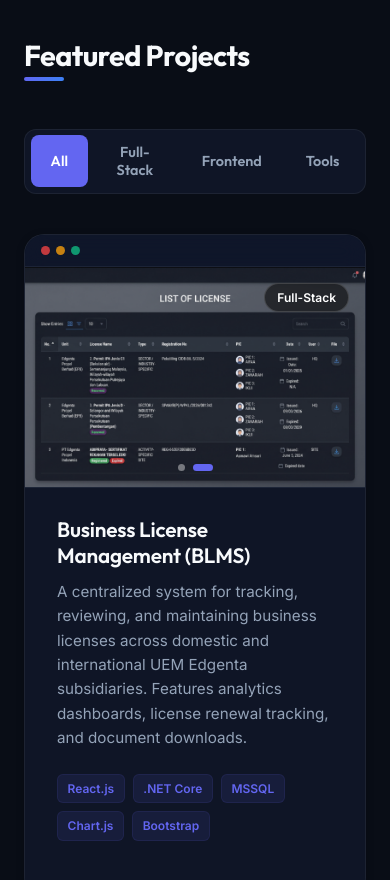
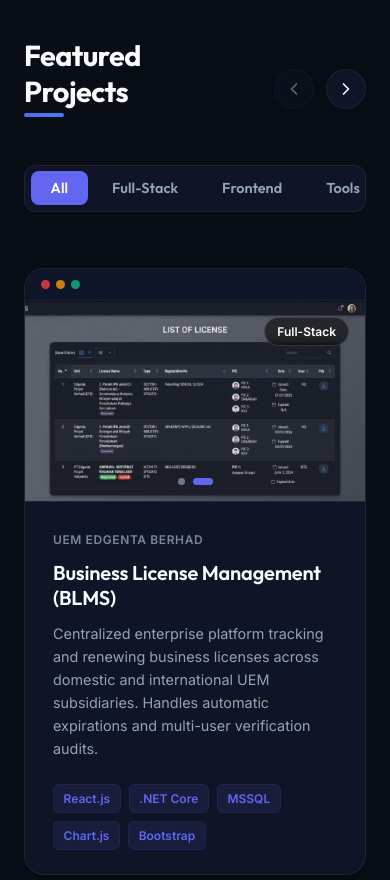
Before and after one commit to azharyusof/digital-resume, a Vue app: page / in a window 390 px wide. Shown: the part 6560-7440 px from the top of the page. Built offline with nearby package versions, Linux system fonts and the light colour scheme.

Commit message:
feat: transform projects grid into fully responsive swiper slider with all 9 professional projects

```diff
--- a/src/components/ResumeProjects.vue
+++ b/src/components/ResumeProjects.vue
@@ -1,27 +1,27 @@
 <script setup>
 import { ref, computed } from 'vue'
 import { Swiper, SwiperSlide } from 'swiper/vue'
-import { Pagination, Autoplay } from 'swiper/modules'
-import { ExternalLink } from '@lucide/vue'
+import { Pagination, Autoplay, Navigation } from 'swiper/modules'
+import { ExternalLink, ChevronLeft, ChevronRight } from '@lucide/vue'
 
 // Import Swiper styles
 import 'swiper/css'
 import 'swiper/css/pagination'
+import 'swiper/css/navigation'
 
 // Import assets
 import blmsDashboard from '../assets/blms_dashboard.png'
 import blmsList from '../assets/blms_list.png'
 
 const activeFilter = ref('All')
-
-const filters = ['All', 'Full-Stack', 'Frontend', 'Tools']
-
-const swiperModules = [Pagination, Autoplay]
+const filters = ['All', 'Full-Stack', 'Frontend', 'Tools', 'DevOps']
+const swiperModules = [Pagination, Autoplay, Navigation]
 
 const projects = [
   {
     title: 'Business License Management (BLMS)',
-    description: 'A centralized system for tracking, reviewing, and maintaining business licenses across domestic and international UEM Edgenta subsidiaries. Features analytics dashboards, license renewal tracking, and document downloads.',
+    company: 'UEM Edgenta Berhad',
+    description: 'Centralized enterprise platform tracking and renewing business licenses across domestic and international UEM subsidiaries. Handles automatic expirations and multi-user verification audits.',
     category: 'Full-Stack',
     tech: ['React.js', '.NET Core', 'MSSQL', 'Chart.js', 'Bootstrap'],
     demoUrl: 'https://example.com',
@@ -31,7 +31,8 @@
   },
   {
     title: 'Workforce Management System (WMS)',
-    description: 'An enterprise system designed for team administration, scheduling, attendance logging, overtime computations, leave applications, and analytical reporting.',
+    company: 'XOX Technology Berhad',
+    description: 'Enterprise team management platform for attendance logging, shift scheduling, overtime calculations, leave workflows, and analytical reporting services.',
     category: 'Full-Stack',
     tech: ['Vue.js', 'Laravel', 'MySQL', 'Tailwind CSS'],
     demoUrl: 'https://example.com',
@@ -40,8 +41,9 @@
     images: []
   },
   {
-    title: 'SIRIM Label Scanner Mobile App',
-    description: 'A scanning and verification app deployed to Google Play Store, AppGallery, and App Store. Allows users to scan and authenticate product label details.',
+    title: 'Enhanced SIRIM Label Scanner',
+    company: 'XOX Technology Berhad',
+    description: 'Cross-platform mobile application deployed on major stores, enabling consumers to verify product authenticity, certifications, and access detailed data sheets.',
     category: 'Frontend',
     tech: ['Flutter', '.NET 8', 'MSSQL', 'REST APIs'],
     demoUrl: 'https://example.com',
@@ -51,12 +53,68 @@
   },
   {
     title: 'Vending Machine System (VMS)',
-    description: 'An IoT vending machine management and dashboard system. Handles inventory logging, sales reporting, and vending machine telemetry APIs.',
-    category: 'Tools',
+    company: 'XOX Technology Berhad',
+    description: 'IoT vending machine integration managing payment gateways, digital product catalogs, remote hardware telemetry, and machine maintenance APIs.',
+    category: 'Full-Stack',
     tech: ['Android Native', 'Laravel', 'MySQL', 'Java / Kotlin'],
     demoUrl: 'https://example.com',
     githubUrl: 'https://github.com',
     gradient: 'linear-gradient(135deg, #f59e0b, #eab308)',
+    images: []
+  },
+  {
+    title: 'Travel Management (Edgenta Travel)',
+    company: 'UEM Edgenta Berhad',
+    description: 'Organisational travel booking portal streamlining flight, accommodation, transport scheduling, and claim workflows for corporate staff.',
+    category: 'Frontend',
+    tech: ['Vue.js', '.NET Core', 'MSSQL', 'Bootstrap'],
+    demoUrl: 'https://example.com',
+    githubUrl: 'https://github.com',
+    gradient: 'linear-gradient(135deg, #3b82f6, #06b6d4)',
+    images: []
+  },
+  {
+    title: 'DevOps & CI/CD Infrastructure',
+    company: 'UEM Edgenta Berhad',
+    description: 'Enterprise DevOps pipeline automating code quality audits, container builds, monitoring telemetry, security compliance, and credential storage.',
+    category: 'DevOps',
+    tech: ['GitHub Actions', 'Docker', 'ELK Stack', 'Grafana', 'HashiCorp Vault', 'K6', 'Playwright', 'SonarQube'],
+    demoUrl: 'https://example.com',
+    githubUrl: 'https://github.com',
+    gradient: 'linear-gradient(135deg, #1f2937, #111827)',
+    images: []
+  },
+  {
+    title: 'Gatepass Management System (GMS)',
+    company: 'Felda Prodata System Sdn Bhd',
+    description: 'Real-time monitoring and logistics control system tracking palm oil lorry movements, security clearing, and mill entry/exit gates.',
+    category: 'Full-Stack',
+    tech: ['.NET MVC', 'MSSQL', 'C#', 'JavaScript'],
+    demoUrl: 'https://example.com',
+    githubUrl: 'https://github.com',
+    gradient: 'linear-gradient(135deg, #8b5cf6, #d946ef)',
+    images: []
+  },
+  {
+    title: 'Palm Fruit Grading System',
+    company: 'Felda Prodata System Sdn Bhd',
+    description: 'Weighing bridge integration and fruit grading system automating thermal receipt printing and regional management reporting.',
+    category: 'Tools',
+    tech: ['.NET MVC', 'MSSQL', 'C#', 'Hardware Integration'],
+    demoUrl: 'https://example.com',
+    githubUrl: 'https://github.com',
+    gradient: 'linear-gradient(135deg, #f43f5e, #ec4899)',
+    images: []
+  },
+  {
+    title: 'FELDA GIS Plantation System',
+    company: 'Felda Prodata System Sdn Bhd',
+    description: 'Geospatial plantation dashboard mapping oil palm trees, asset coordinates, and residential areas in FELDA sectors.',
+    category: 'Frontend',
+    tech: ['React.js', 'Laravel', 'MSSQL', 'GIS / Leaflet'],
+    demoUrl: 'https://example.com',
+    githubUrl: 'https://github.com',
+    gradient: 'linear-gradient(135deg, #06b6d4, #10b981)',
     images: []
   }
 ]
@@ -72,7 +130,19 @@
 <template>
   <section id="projects" class="projects-section">
     <div class="projects-header">
+      <div class="title-nav-group">
         <h2 class="section-title">Featured Projects</h2>
+
+        <!-- Slider Navigation Controls -->
+        <div class="slider-controls">
+          <button class="slider-btn custom-proj-prev" aria-label="Previous Project">
+            <ChevronLeft :size="20" />
+          </button>
+          <button class="slider-btn custom-proj-next" aria-label="Next Project">
+            <ChevronRight :size="20" />
+          </button>
+        </div>
+      </div>
 
       <!-- Filter Tabs -->
       <div class="filter-bar">
@@ -88,13 +158,35 @@
       </div>
     </div>
 
-    <!-- Projects Grid -->
-    <div class="grid-2 projects-grid">
-      <div
+    <!-- Projects Slider -->
+    <swiper
+      :key="activeFilter"
+      :modules="swiperModules"
+      :slides-per-view="1"
+      :space-between="24"
+      :pagination="{ clickable: true, el: '.projects-pagination' }"
+      :navigation="{
+        prevEl: '.custom-proj-prev',
+        nextEl: '.custom-proj-next',
+        disabledClass: 'disabled'
+      }"
+      :breakpoints="{
+        '768': {
+          slidesPerView: 2,
+          spaceBetween: 24
+        },
+        '1100': {
+          slidesPerView: 3,
+          spaceBetween: 24
+        }
+      }"
+      class="projects-swiper animate-fade-in"
+    >
+      <swiper-slide
         v-for="(project, index) in filteredProjects"
         :key="index"
-        class="glass-card project-card animate-fade-in"
       >
+        <div class="glass-card project-card">
           <!-- Interactive macOS-style Browser Mockup -->
           <div class="browser-mockup">
             <div class="browser-bar">
@@ -106,7 +198,7 @@
             <!-- Image Slider (for cards with screenshots) -->
             <div v-if="project.images && project.images.length > 0" class="project-slider-wrapper">
               <swiper
-              :modules="swiperModules"
+                :modules="[Pagination, Autoplay]"
                 :slides-per-view="1"
                 :loop="true"
                 :autoplay="{ delay: 4000, disableOnInteraction: false }"
@@ -127,6 +219,9 @@
           </div>
 
           <div class="project-content">
+            <div class="company-badge-wrapper">
+              <span class="company-badge">{{ project.company }}</span>
+            </div>
             <h3 class="project-title">{{ project.title }}</h3>
             <p class="project-desc">{{ project.description }}</p>
 
@@ -148,13 +243,18 @@
             </div> -->
           </div>
         </div>
-    </div>
+      </swiper-slide>
+    </swiper>
+
+    <!-- Slider Pagination Dots below carousel -->
+    <div class="projects-pagination"></div>
   </section>
 </template>
 
 <style scoped>
 .projects-section {
   padding: 3rem 0;
+  position: relative;
 }
 
 .projects-header {
@@ -164,6 +264,46 @@
   flex-wrap: wrap;
   gap: 1.5rem;
   margin-bottom: 2.5rem;
+}
+
+.title-nav-group {
+  display: flex;
+  align-items: center;
+  gap: 2rem;
+}
+
+.slider-controls {
+  display: flex;
+  gap: 0.75rem;
+}
+
+.slider-btn {
+  background: var(--bg-card);
+  border: 1px solid var(--border-color);
+  color: var(--text-primary);
+  width: 40px;
+  height: 40px;
+  border-radius: 50%;
+  display: flex;
+  align-items: center;
+  justify-content: center;
+  cursor: pointer;
+  transition: all 0.3s cubic-bezier(0.4, 0, 0.2, 1);
+  box-shadow: 0 4px 12px rgba(0, 0, 0, 0.1);
+  backdrop-filter: blur(8px);
+}
+
+.slider-btn:hover:not(.disabled) {
+  background: var(--accent-color);
+  color: #fff;
+  border-color: var(--accent-color);
+  box-shadow: 0 0 15px rgba(99, 102, 241, 0.4);
+  transform: translateY(-2px);
+}
+
+.slider-btn.disabled {
+  opacity: 0.4;
+  cursor: not-allowed;
 }
 
 .filter-bar {
@@ -197,8 +337,8 @@
   color: #ffffff;
 }
 
-.projects-grid {
-  margin-top: 1rem;
+.projects-swiper {
+  padding: 1rem 0 3rem 0; /* space for card hover and pagination */
 }
 
 .project-card {
@@ -206,6 +346,7 @@
   flex-direction: column;
   padding: 0;
   overflow: hidden;
+  height: 100%;
   transition: transform 0.4s cubic-bezier(0.16, 1, 0.3, 1), box-shadow 0.4s cubic-bezier(0.16, 1, 0.3, 1), border-color 0.4s ease;
 }
 
@@ -265,7 +406,7 @@
 
 .project-slider-wrapper {
   position: relative;
-  height: 220px;
+  height: 200px;
   width: 100%;
   overflow: hidden;
 }
@@ -291,7 +432,7 @@
 }
 
 .project-banner {
-  height: 220px;
+  height: 200px;
   width: 100%;
   position: relative;
   transition: transform 0.5s cubic-bezier(0.16, 1, 0.3, 1), filter 0.5s ease;
@@ -317,6 +458,57 @@
   z-index: 10;
 }
 
+.project-content {
+  padding: 1.5rem 1.75rem;
+  display: flex;
+  flex-direction: column;
+  flex-grow: 1;
+}
+
+.company-badge-wrapper {
+  margin-bottom: 0.5rem;
+}
+
+.company-badge {
+  font-size: 0.75rem;
+  font-weight: 600;
+  text-transform: uppercase;
+  letter-spacing: 0.05em;
+  color: var(--text-secondary);
+  opacity: 0.8;
+}
+
+.project-title {
+  font-size: 1.25rem;
+  font-weight: 600;
+  color: var(--text-primary);
+  margin-bottom: 0.75rem;
+}
+
+.project-desc {
+  font-size: 0.9rem;
+  color: var(--text-secondary);
+  margin-bottom: 1.5rem;
+  line-height: 1.6;
+  flex-grow: 1;
+}
+
+.tech-tags {
+  display: flex;
+  flex-wrap: wrap;
+  gap: 0.5rem;
+}
+
+.tech-badge {
+  font-size: 0.75rem;
+  font-weight: 600;
+  background: var(--bg-badge);
+  color: var(--accent-color);
+  padding: 0.25rem 0.6rem;
+  border-radius: 6px;
+  border: 1px solid rgba(99, 102, 241, 0.1);
+}
+
 /* Custom Swiper Pagination Styles inside project cards */
 .project-image-slider :deep(.swiper-pagination-bullet) {
   background: #fff;
@@ -333,64 +525,33 @@
   border-radius: 4px;
 }
 
-.project-content {
-  padding: 1.75rem 2rem;
+/* Main projects Swiper pagination styling */
+.projects-pagination {
   display: flex;
-  flex-direction: column;
-  flex-grow: 1;
+  justify-content: center;
+  gap: 0.5rem;
+  margin-top: 1rem;
 }
 
-.project-title {
-  font-size: 1.3rem;
-  font-weight: 600;
-  color: var(--text-primary);
-  margin-bottom: 0.75rem;
+.projects-pagination :deep(.swiper-pagination-bullet) {
+  background: var(--text-secondary);
+  opacity: 0.25;
+  width: 8px;
+  height: 8px;
+  cursor: pointer;
+  transition: all 0.3s cubic-bezier(0.4, 0, 0.2, 1);
 }
 
-.project-desc {
-  font-size: 0.95rem;
-  color: var(--text-secondary);
-  margin-bottom: 1.5rem;
-  line-height: 1.6;
-  flex-grow: 1;
-}
-
-.tech-tags {
-  display: flex;
-  flex-wrap: wrap;
-  gap: 0.5rem;
-  margin-bottom: 1.75rem;
-}
-
-.tech-badge {
-  font-size: 0.75rem;
-  font-weight: 600;
-  background: var(--bg-badge);
-  color: var(--accent-color);
-  padding: 0.25rem 0.6rem;
-  border-radius: 6px;
-  border: 1px solid rgba(99, 102, 241, 0.1);
-}
-
-.project-links {
-  display: flex;
-  gap: 1rem;
-}
-
-.btn-sm {
-  padding: 0.5rem 1rem;
-  font-size: 0.85rem;
-  border-radius: 0.5rem;
-}
-
-.flex-center {
-  display: flex;
-  align-items: center;
-  gap: 0.35rem;
+.projects-pagination :deep(.swiper-pagination-bullet-active) {
+  background: var(--accent-color);
+  opacity: 1;
+  width: 24px;
+  border-radius: 4px;
+  box-shadow: 0 0 10px rgba(99, 102, 241, 0.5);
 }
 
 @media print {
-  .filter-bar, .project-links {
+  .filter-bar, .slider-controls, .projects-pagination {
     display: none !important;
   }
   .project-card {
@@ -399,24 +560,23 @@
     box-shadow: none !important;
     page-break-inside: avoid;
   }
-  .project-banner {
-    height: 60px !important;
-    border-bottom: 1px solid #ccc;
-  }
 }
 
-@media (max-width: 576px) {
+@media (max-width: 768px) {
   .projects-header {
     flex-direction: column;
-    align-items: flex-start;
+    align-items: stretch;
   }
+
+  .title-nav-group {
+    justify-content: space-between;
+  }
+
   .filter-bar {
     width: 100%;
     overflow-x: auto;
-  }
-  .filter-tab {
-    flex-grow: 1;
-    text-align: center;
+    white-space: nowrap;
+    -webkit-overflow-scrolling: touch;
   }
 }
 </style>
```
Lines whose indentation alone changed are shown as unchanged.
